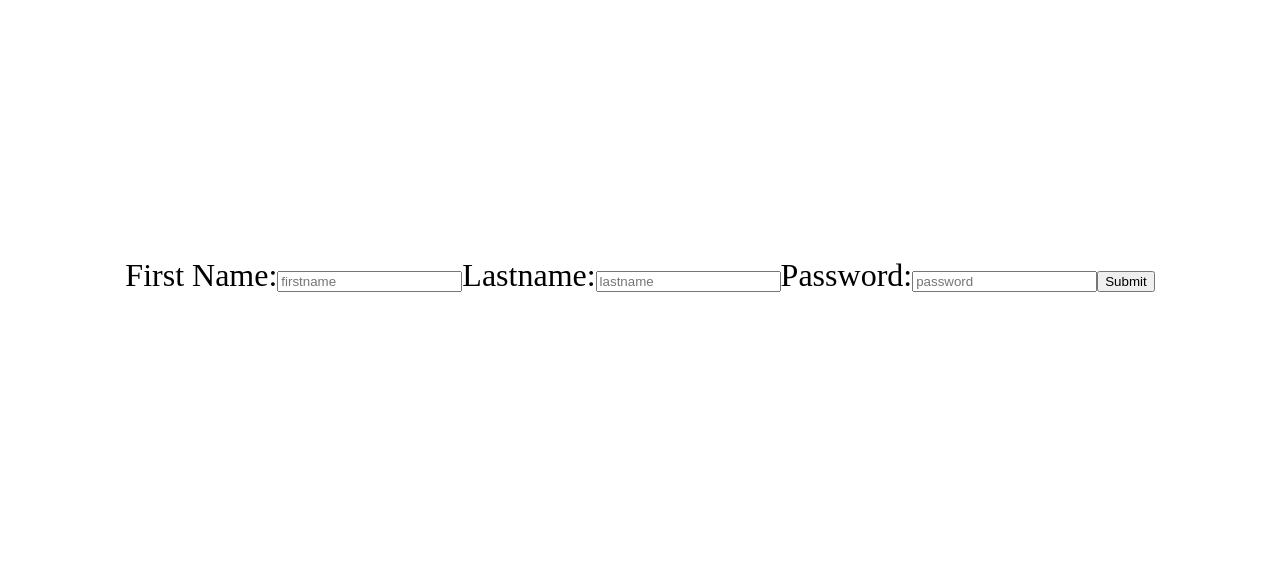
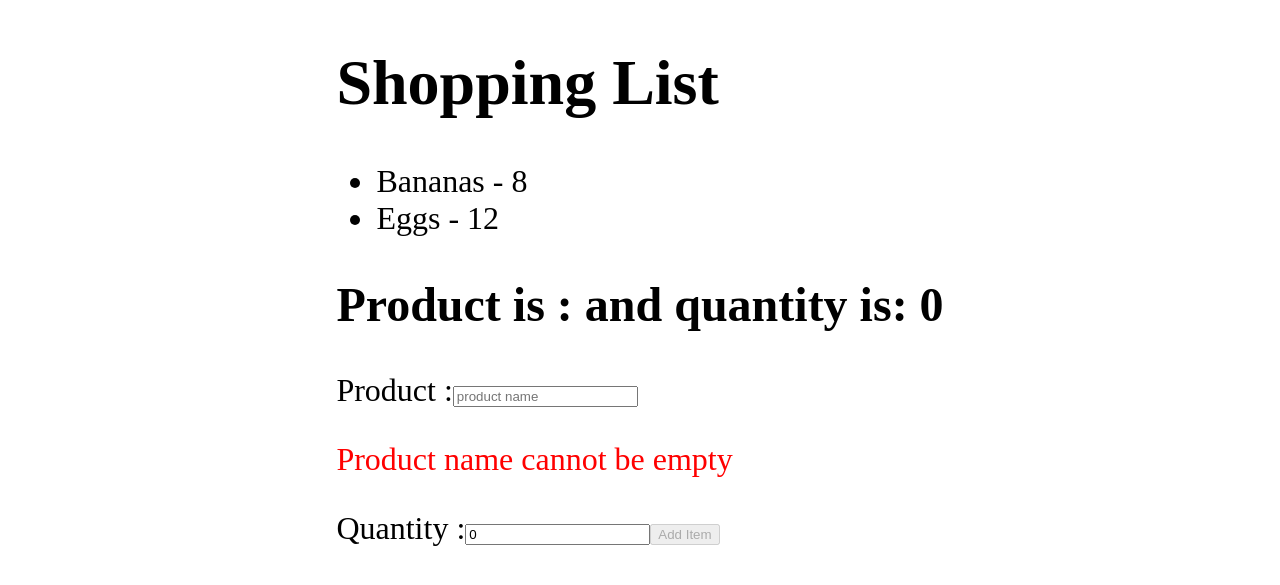
Before and after one commit to theriakhurana/Learning-React, a React (Create React App) app: page / in a window 1280 px wide. Shown: the part 133-718 px from the top of the page. Built offline with nearby package versions, Linux system fonts and the light colour scheme.

Commit message:
Validated Shopping list form

```diff
--- a/package.json
+++ b/package.json
@@ -10,13 +10,14 @@
     "react": "^19.0.0",
     "react-dom": "^19.0.0",
     "react-scripts": "5.0.1",
+    "uuid": "^11.1.0",
     "web-vitals": "^2.1.4"
   },
   "scripts": {
     "start": "react-scripts start",
     "build": "react-scripts build",
     "test": "react-scripts test",
-    "dev" : "nodemon index.js"
+    "dev": "nodemon index.js"
   },
   "eslintConfig": {
     "extends": [
--- a/src/App.js
+++ b/src/App.js
@@ -1,13 +1,17 @@
 import "./App.css";
 
 // import UsernameForm from "./forms/UsernameForm";
-import BetterSignupForm from "./forms/BetterSignupForm";
+// import BetterSignupForm from "./forms/BetterSignupForm";
+// import ShoppingListForm from "./forms/ShoppingListForm";
+import ShoppingList from "./forms/ShoppingList";
 
 
 function App() {
   return (
     <div className="App">
-      <BetterSignupForm />
+
+      <ShoppingList />
+
     </div>
   );
 }
--- a/src/forms/BetterSignupForm.jsx
+++ b/src/forms/BetterSignupForm.jsx
@@ -8,8 +8,10 @@ export default function BetterSignupForm() {
     const changedField = evt.target.name;
     const newValue = evt.target.value;
     setFormData( currData => {
-      currData[changedField] = newValue;
-      return {...currData};
+      return {
+        ...currData,
+        [changedField] : newValue
+      }
     })
   }
 
--- /dev/null
+++ b/src/forms/ShoppingList.jsx
@@ -0,0 +1,33 @@
+import { useState } from "react";
+import ValidatedShoppingListForm from "./ValidatedShoppingListForm";
+// import ShoppingListForm from "./ShoppingListForm";
+import {v4 as uuid} from "uuid";
+
+export default function ShoppingList() {
+  const [items, setItems] = useState([
+    { id: uuid(), product: "Bananas", qty: 8 },
+    { id: uuid(), product: "Eggs", qty: 12 },
+  ]);
+
+  const addItem = (item) => {
+    setItems((currItems) => {
+      return [...currItems, {...item, id: uuid()}];
+    });
+  }
+
+  return (
+    <div>
+      <h1>Shopping List</h1>
+      <ul>
+        {items.map((item) => {
+          return (
+            <li key={item.id}>
+              {item.product} - {item.qty}
+            </li>
+          );
+        })}
+      </ul>
+      <ValidatedShoppingListForm addItem = {addItem}/>
+    </div>
+  );
+}
--- /dev/null
+++ b/src/forms/ShoppingListForm.jsx
@@ -0,0 +1,49 @@
+import { useState } from "react";
+
+export default function ShoppingListForm({ addItem }) {
+  const [formData, setFormdata] = useState({ product: "", qty: 0 });
+
+  const handleChange = (evt) => {
+    setFormdata((currData) => {
+      return {
+        ...currData,
+        [evt.target.name]: evt.target.value,
+      };
+    });
+  };
+
+  const handleSubmit = (e) => {
+    e.preventDefault();
+    addItem(formData);
+    setFormdata({product: "", qty : 0});
+  };
+
+  return (
+    <form onSubmit={handleSubmit}>
+      <h2>
+        Product is : {formData.product} and quantity is: {formData.qty}
+      </h2>
+      <label htmlFor="product">Product :</label>
+      <input
+        type="text"
+        placeholder="product name"
+        name="product"
+        id="product"
+        onChange={handleChange}
+        value={formData.product}
+      />
+
+      <label htmlFor="qty">Quantity :</label>
+      <input
+        type="text"
+        placeholder="qty"
+        name="qty"
+        id="qty"
+        onChange={handleChange}
+        value={formData.qty}
+      />
+
+      <button>Add Item</button>
+    </form>
+  );
+}
--- /dev/null
+++ b/src/forms/ValidatedShoppingListForm.jsx
@@ -0,0 +1,64 @@
+import { useState } from "react";
+
+export default function ValidatedShoppingListForm({ addItem }) {
+  const [formData, setFormdata] = useState({ product: "", qty: 0 });
+
+  const [productIsValid, setProductIsValid] = useState(false);
+
+  const handleChange = (evt) => {
+    if(evt.target.name === "product"){
+      validate(evt.target.value);
+    }
+    setFormdata((currData) => {
+      return {
+        ...currData,
+        [evt.target.name]: evt.target.value,
+      };
+    });
+  };
+
+  const validate = (product) =>{
+    if(product.length === 0) setProductIsValid(false);
+    else setProductIsValid(true);
+  }
+
+  const handleSubmit = (e) => {
+    e.preventDefault();
+    if(productIsValid){
+      addItem(formData);
+      setFormdata({ product: "", qty: 0 });
+    }
+  };
+
+  return (
+    <form onSubmit={handleSubmit}>
+      <h2>
+        Product is : {formData.product} and quantity is: {formData.qty}
+      </h2>
+      <label htmlFor="product">Product :</label>
+      <input
+        type="text"
+        placeholder="product name"
+        name="product"
+        id="product"
+        onChange={handleChange}
+        value={formData.product}
+      />
+      {!productIsValid && (
+        <p style={{ color: "red" }}>Product name cannot be empty</p>
+      )}
+
+      <label htmlFor="qty">Quantity :</label>
+      <input
+        type="number"
+        placeholder="qty"
+        name="qty"
+        id="qty"
+        onChange={handleChange}
+        value={formData.qty}
+      />
+
+      <button disabled={!productIsValid}>Add Item</button>
+    </form>
+  );
+}
```
Also changed, not shown: 1 other file (tests, documents, lock files or other folders).
